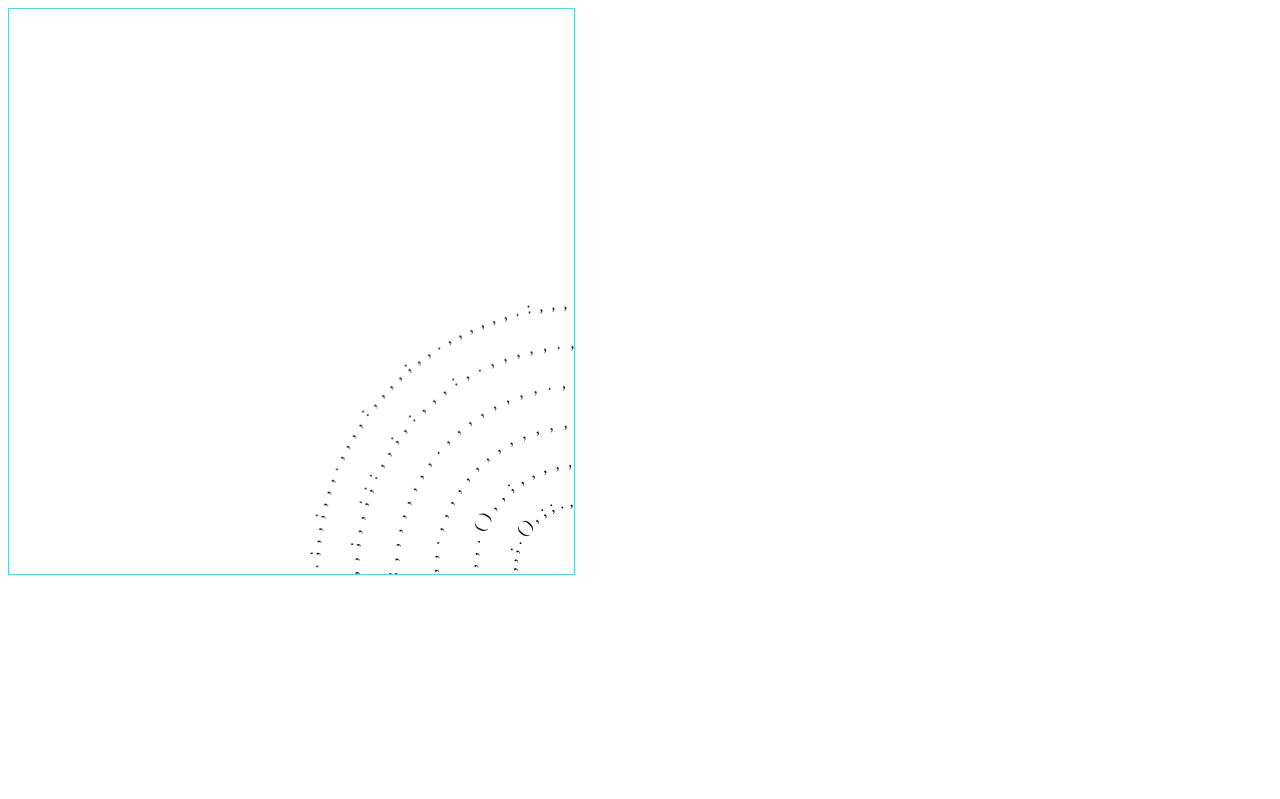
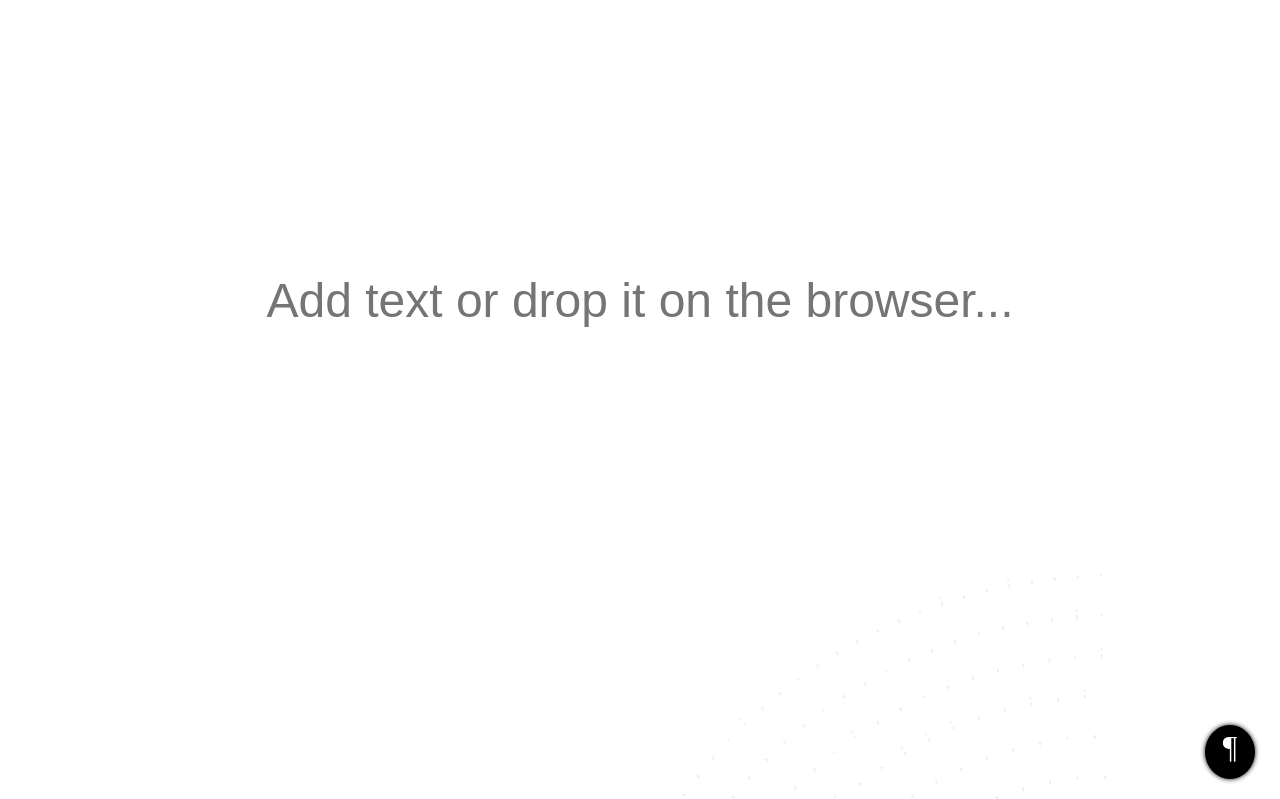
Before and after one commit to jsdario/radiografias, a website: page index.html in a window 1280 px wide. Shown: the top 799 px of the page. Drawn offline with Linux system fonts and the light colour scheme.

Commit message:
Adds overlay

```diff
--- a/index.html
+++ b/index.html
@@ -1,11 +1,68 @@
 <!DOCTYPE html>
 <html>
 <head>
-  <title></title>
+  <title>Q</title>
+  <style>
+  * { margin: 0; padding: 0; }
+
+  #drop-text-overlay {
+    height: 100vh;
+    width: 100vw;
+    position: fixed;
+    background-color: rgba(255, 255, 255, .9);
+    top: 0; left: 0;
+    z-index: 5;
+  }
+
+  #drop-text-input {
+    margin-top: 33vh;
+    width: 100vw;
+    min-height: 72px;
+    font-size: 36pt;
+    text-align: center;
+    border: none;
+    background-color: transparent;
+  }
+
+  #drop-text-button {
+    position: fixed;
+    bottom: 25px;
+    right: 25px;
+    font-size: 32px;
+    height: 50px; width: 50px;
+    display: block;
+    z-index: 10;
+  }
+
+  #drop-text-trigger {
+    border-radius: 50%;
+    box-shadow: 0 0 5px black;
+    background-color: black;
+    cursor: pointer;
+    display: block;
+    color: white;
+    padding-top: 4px;
+    width: 100%;
+    height: 100%;
+    text-align: center;
+    user-select: none;
+  }
+  </style>
 </head>
 <body>
 
-  <canvas id="entry-point" width="200" height="200" style="margin: 0; border: 1px solid cyan"></canvas>
+  <canvas id="entry-point" width="200" height="200"></canvas>
+
+  <div id="drop-text-overlay">
+    <input
+      id="drop-text-input"
+      placeholder="Add text or drop it on the browser...">
+    </input>
+  </div>
+
+  <div id="drop-text-button">
+      <span id="drop-text-trigger">¶</span>
+  </div>
 
   <script src="bower_components/async/dist/async.js"></script>
   <script src="index.js"></script>
--- a/index.js
+++ b/index.js
@@ -14,11 +14,11 @@ const PIXEL_RATIO = (function () {
 })()
 
 var chars = ':.,,,,.,,,,,.,,.,,,.,,,;.(),;;.,,,,(),,;,,;;:,,;,:,,,:,.,,,,,.,,;,,;,,.(),,;,,,,,,;,,.,,,,,,,.,,,,,,,,,,.,;,.,,,,,.,,,;,,,,.,,.,,,,,,,,,,,,,.:,,.,,,,,.;,,;,,,.,,,,:,,,,;,,.,,,,,,.:,,,,;,,,:,,;,:,,,,,,,,.,,,,,,,,.,,,,,,,,,,.,,,,,,,,,,.:,,,,,,,,'
-chars = chars + chars
+chars = chars + chars + chars + chars
 
 const pi2 = 2 * PI
 const O = (t) => t / (pi2 * (1 + t / chars.length)) // angle printing
-const A = (t) => pi2 * (pi2 + O(t)) // amplification or radius
+const A = (t) => pi2 * (pi2 + O(t) + log(O(t) + 1))// amplification or radius
 
 const curveY = (t) => A(t) * sin(O(t))
 const curveX = (t) => A(t) * cos(O(t))
@@ -51,9 +51,18 @@ function printDataOnCanvas (data) {
   const context = canvas.getContext('2d')
 
   context.fillStyle = 'black'
+  context.font = '24pt Fira'
+
+  console.log('Started.')
+
+  context.fillText(
+    'Q',
+    canvasWidth / PIXEL_RATIO - pi2 * PIXEL_RATIO,
+    canvasHeight / PIXEL_RATIO
+  )
+
   context.font = '12pt Fira'
 
-  console.log('Started.')
 
   window.scrollTo(
     curveX(0) + canvasWidth / PIXEL_RATIO - window.innerWidth / 2,
@@ -93,3 +102,13 @@ function createHiDPICanvas (canvas, w, h, ratio) {
     canvas.getContext('2d').setTransform(ratio, 0, 0, ratio, 0, 0)
     return canvas
 }
+
+var dropTextOverlay = document.getElementById('drop-text-overlay')
+var dropTextTrigger = document.getElementById('drop-text-trigger')
+dropTextTrigger.onclick = () => {
+  console.log('clicked')
+  const visibility = dropTextOverlay.style.visibility
+  dropTextOverlay.style.visibility = visibility === 'hidden'
+    ? 'visible'
+    : 'hidden'
+}
```
